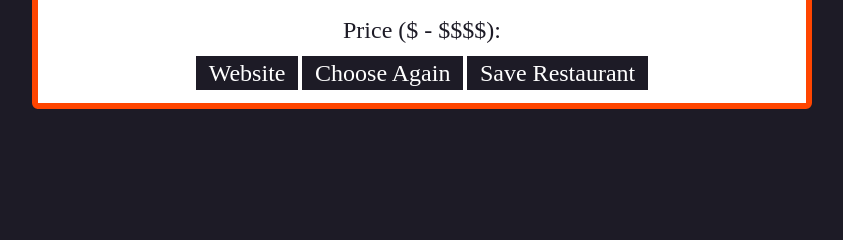
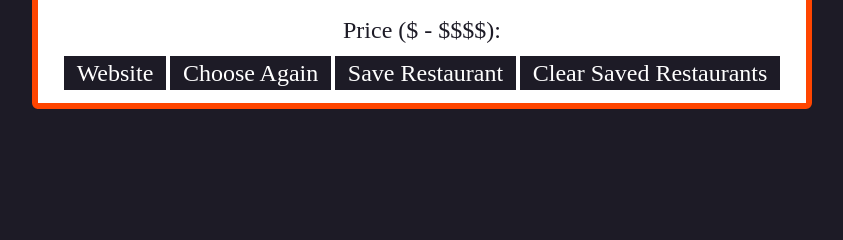
Before and after one commit to estrellafel/pythonProjectCs224, a Flask app: page /saved in a window 1280 px wide. Shown: the part 237-477 px from the top of the page, without its empty margins (218-1061 px from the left). Run offline with Flask 2, Linux system fonts and the light colour scheme.

Commit message:
Added button to clear saved restaurants

```diff
--- a/main.py
+++ b/main.py
@@ -73,6 +73,12 @@ def save_restuarant():
     global current_restaurant, saved_restaurants
     if current_restaurant != None and current_restaurant not in saved_restaurants:
         saved_restaurants.append(deepcopy(current_restaurant))
+    return render_template('restaurant.html', restaurant = current_restaurant, saved = saved_restaurants, len = len(saved_restaurants))
+
+@app.route('/clear')
+def clear_restuarants():
+    global saved_restaurants
+    saved_restaurants = []
     return render_template('restaurant.html', restaurant = current_restaurant, saved = saved_restaurants, len = len(saved_restaurants))
 
 @app.route('/restaurant', methods =["GET", "POST"])
--- a/templates/restaurant.html
+++ b/templates/restaurant.html
@@ -28,6 +28,7 @@
                     <a href="{{restaurant.url}}">Website</a>
                     <a href="/choose_again" class="user_option">Choose Again</a>
                     <a href="/saved" class="user_option">Save Restaurant</a>
+                    <a href="/clear" class="user_option">Clear Saved Restaurants</a>
                 </div>
             </div>
         {% endif %}
```
